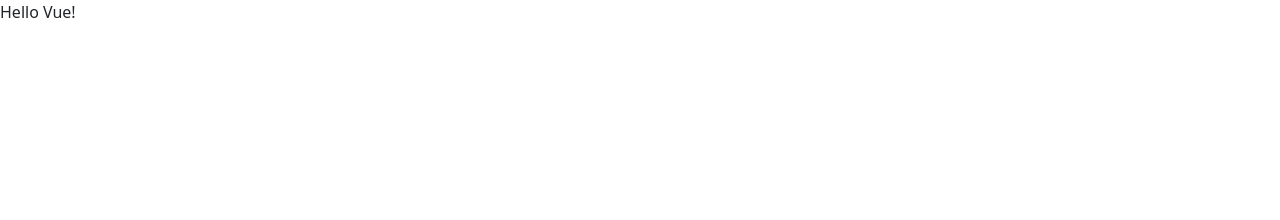
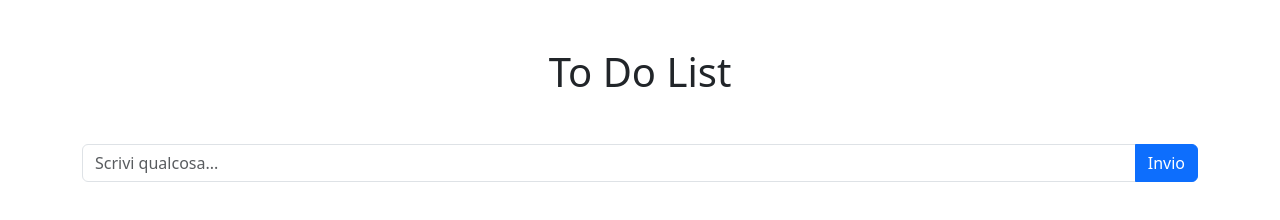
Before and after one commit to danielecarpentiero/vue-todolist, a plain HTML site: page index.html in a window 1280 px wide. Drawn offline with nearby package versions, Linux system fonts and the light colour scheme.

Commit message:
feat: row & cols

```diff
--- a/index.html
+++ b/index.html
@@ -21,8 +21,35 @@
     <link rel="stylesheet" href="style.css" />
   </head>
   <body>
-    <div id="app">{{ message }}</div>
-
+    <div id="app">
+      <header>
+        <div class="container">
+          <h1 class="mt-5 text-center">To Do List</h1>
+        </div>
+      </header>
+      <main>
+        <div class="container">
+          <div class="input-group mb-3 mt-5">
+            <input
+              type="text"
+              class="form-control"
+              placeholder="Scrivi qualcosa..."
+            />
+            <button class="btn btn-primary" type="button" id="button-addon2">
+              Invio
+            </button>
+          </div>
+          <div class="col col-md-6">
+            <div class="row">
+              <ul>
+                <li></li>
+              </ul>
+            </div>
+          </div>
+        </div>
+      </main>
+      <footer></footer>
+    </div>
     <script src="https://unpkg.com/vue@3/dist/vue.global.js"></script>
     <script src="main.mjs"></script>
   </body>
--- a/main.mjs
+++ b/main.mjs
@@ -2,8 +2,6 @@ const { createApp } = Vue;
 
 createApp({
   data() {
-    return {
-      message: "Hello Vue!",
-    };
+    return {};
   },
 }).mount("#app");
--- a/style.css
+++ b/style.css
@@ -0,0 +1,3 @@
+* {
+  list-style-type: none;
+}
```
